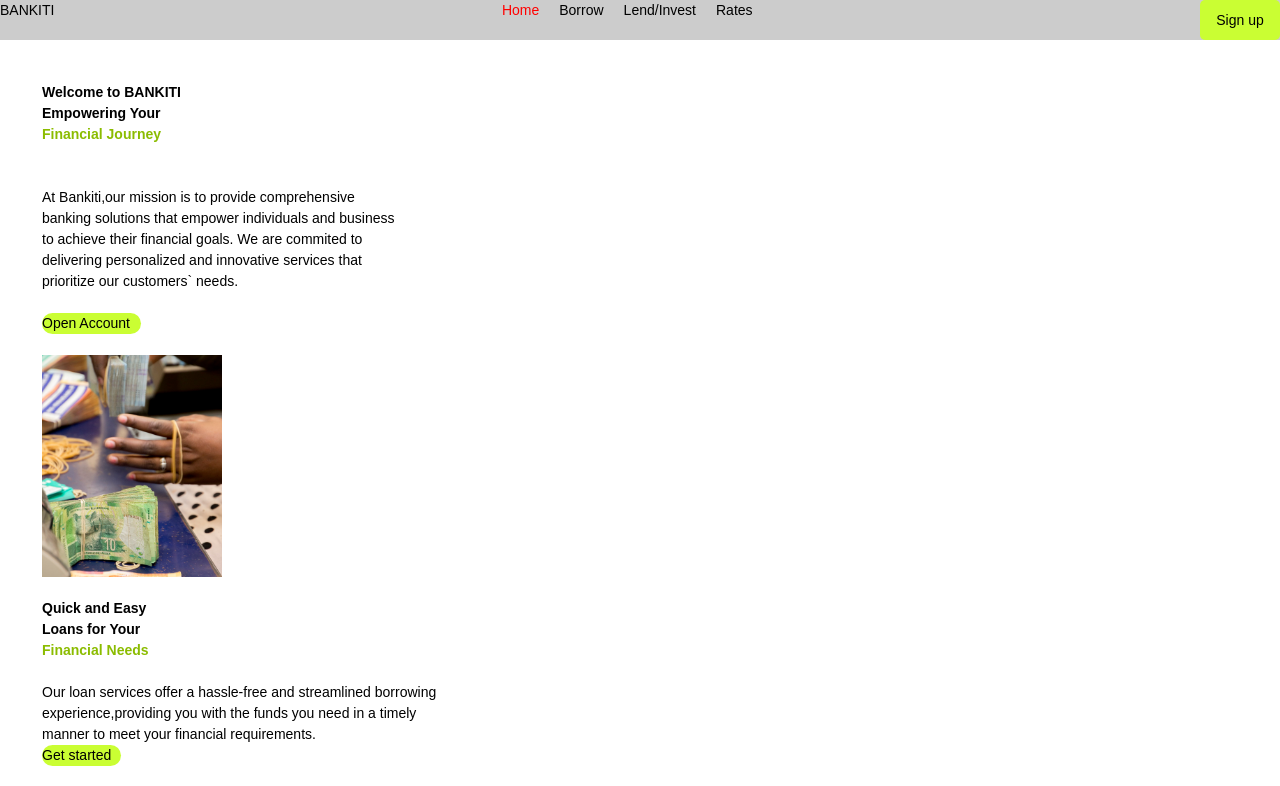
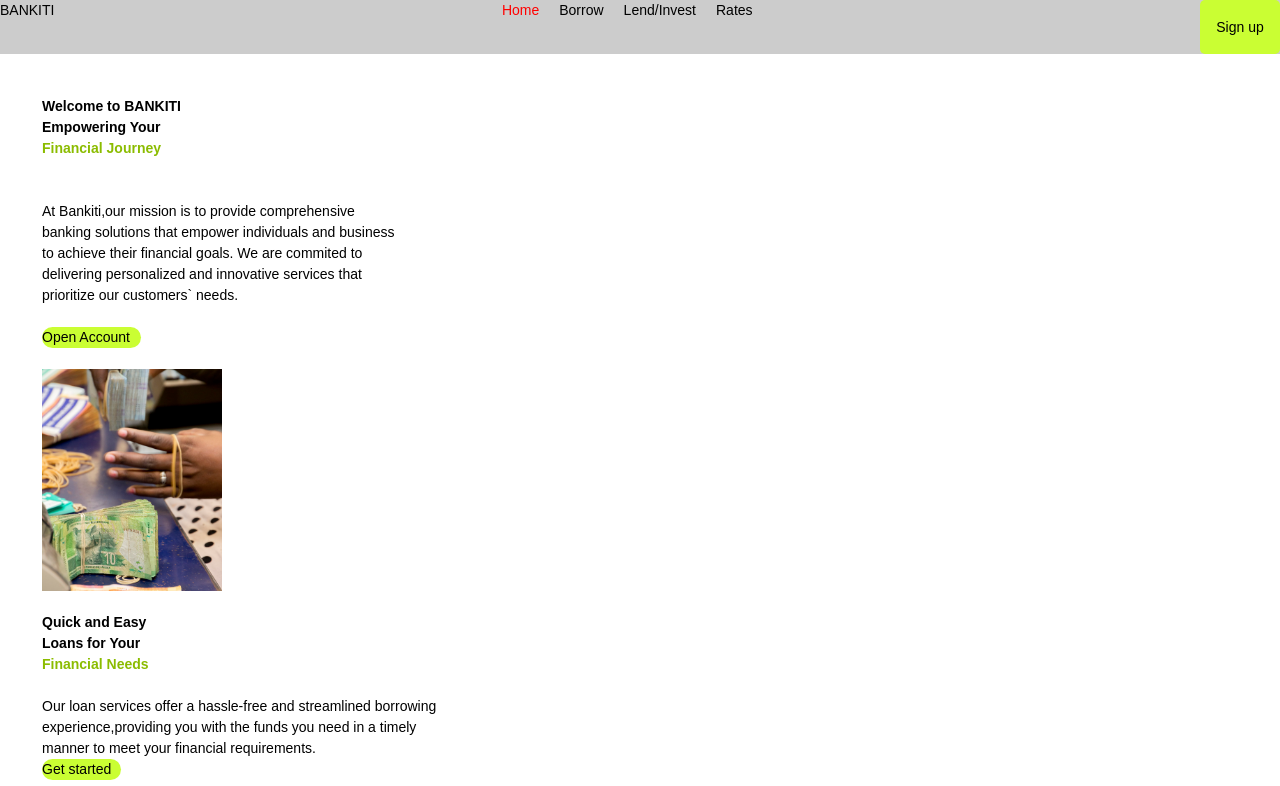
Before and after one commit to BANKITI/Finance-app-frontend-, a React (Vite) app in the folder finance-app/: page / in a window 1280 px wide. Shown: the top 786 px of the page. Built offline with nearby package versions, Linux system fonts and the light colour scheme.

Commit message:
first commit

```diff
--- a/finance-app/src/index.css
+++ b/finance-app/src/index.css
@@ -36,7 +36,7 @@ a.active{
   border-radius: 5px;
   cursor: pointer;
   width: 80px;
-  height: 40px;
+  height: 54px;
 }
 
 .container{
```
